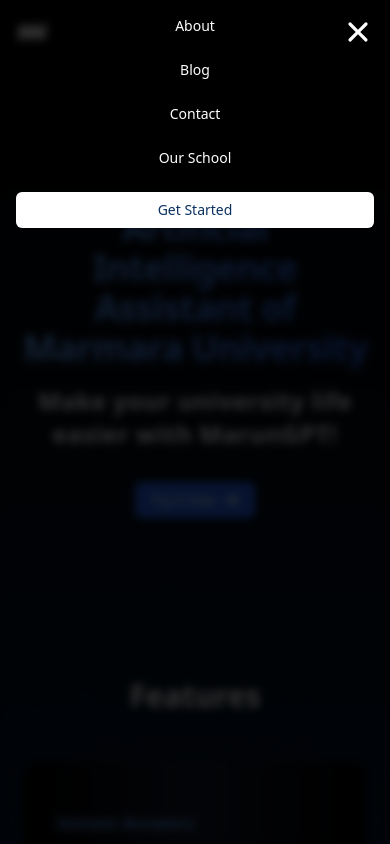
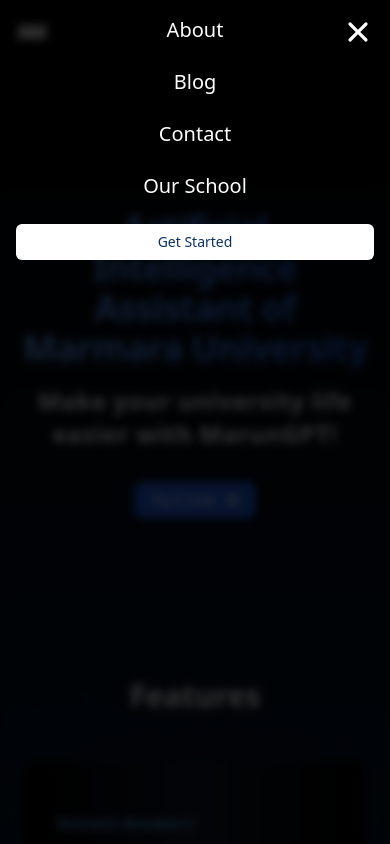
Before and after one commit to erdemgunal/MarunGPT, a Next.js app: page / in a window 390 px wide. Both pictures are taken after a click on the button 358 px from the left and 32 px from the top of the page. Shown: the top 844 px of the page. Built offline with nearby package versions, Linux system fonts and the light colour scheme.

Commit message:
chore: Update text size in NavLinks component for mobile view

```diff
--- a/src/components/ui/nav-links.js
+++ b/src/components/ui/nav-links.js
@@ -20,7 +20,7 @@ export default function NavLinks({ links, mobile = false, toggleMobileMenu }) {
                                     'text-sm text-white hover:text-white/50 transition-all duration-300',
                                     {
                                         'font-bold': pathname === link.href,
-                                        'text-2xl': mobile,
+                                        'text-xl': mobile,
                                     }
                                 )}
                             >
```
